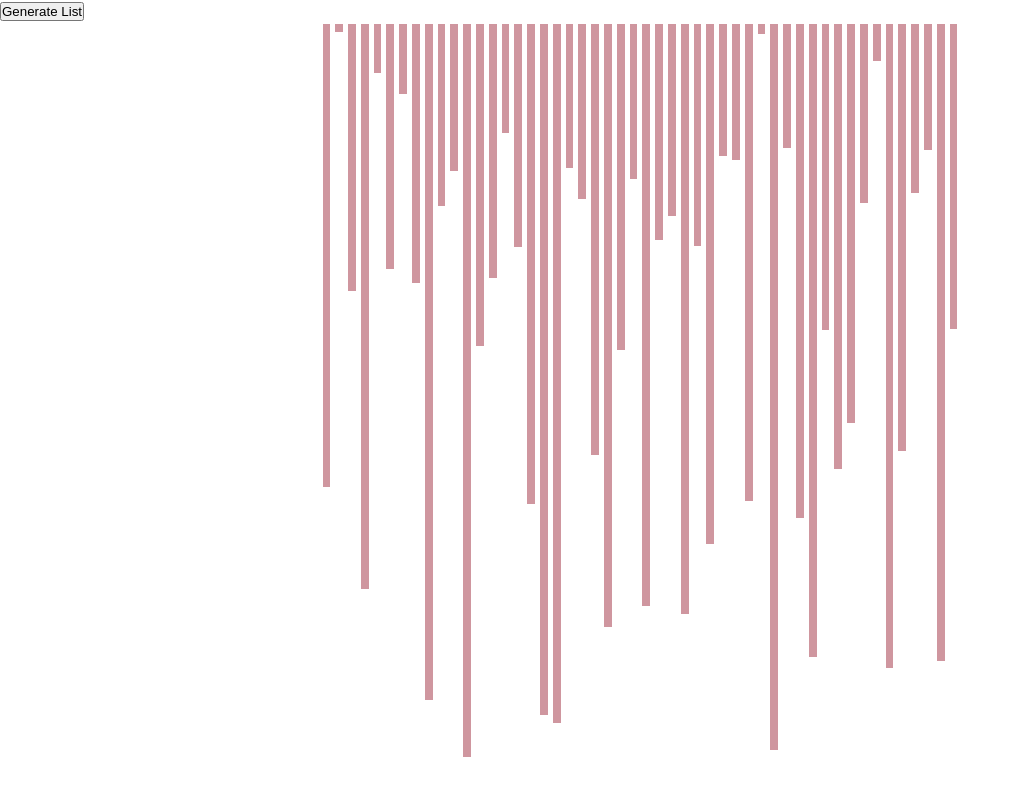
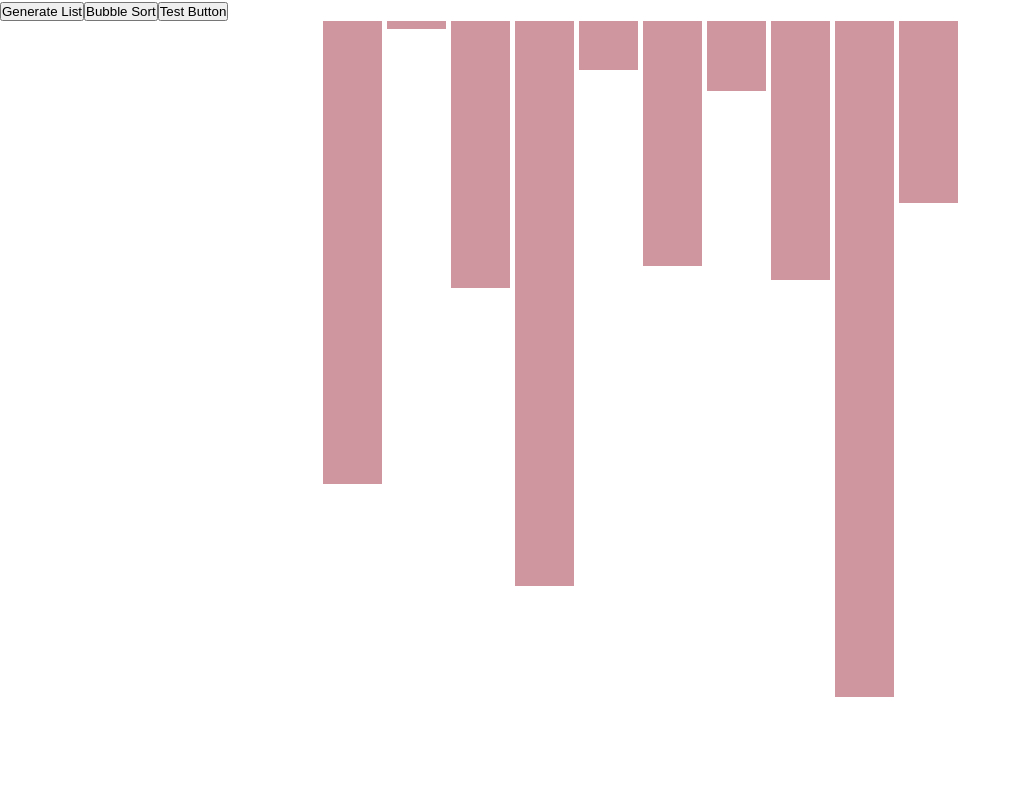
Before and after one commit to eLpupil/sorting-visualizer, a React (Create React App) app: page / in a window 1280 px wide. Both pictures are taken after a click on the button "Generate List". Shown: the top 796 px of the page, without its empty margins (0-1021 px from the left). Built offline with nearby package versions, Linux system fonts and the light colour scheme.

Commit message:
implement bubble sort

```diff
--- a/public/sortingVisualizer.css
+++ b/public/sortingVisualizer.css
@@ -14,9 +14,11 @@
     margin: auto;
 }
 
+/* Add a background pacman image that's clipped to the bars */
+
 .number-bars {
     background-color: rgb(207, 150, 159);
-    margin: 2.5px;
+    margin: 0 2.5px;
     width: 5px;
     flex-grow: 1;
 }
--- /dev/null
+++ b/src/Components/NumberBar.jsx
@@ -0,0 +1,13 @@
+import React from 'react';
+
+function NumberBar(props) {
+    return (
+        <div
+            className='number-bars'
+            style={props.style}
+        >
+        </div>
+    )
+}
+
+export default NumberBar;
--- a/src/Components/SortingVisualizer.jsx
+++ b/src/Components/SortingVisualizer.jsx
@@ -1,18 +1,47 @@
 import React, { useState } from 'react';
+import NumberBar from './NumberBar';
+
 
 function SortingVisualizer() {
-    let [numbers, setList] = useState([])
+    let [numbers, setList] = useState([]);
+
+    let [arraySize, setSize] = useState('10'); // Option for array size
 
     function generateList() {
         numbers = [];
 
-        for (let i = 0; i < 50; i++) {
-            numbers.push(generateNumber(5, 750))
+        for (let i = 0; i < arraySize; i++) {
+            let number = generateNumber(5, 750);
+            numbers.push(
+                <NumberBar
+                    key={i}
+                    value={number}
+                    style={{ height: `${number}px` }}
+                />
+            )
         }
 
         setList(numbers);
     }
 
+
+    function bubbleSort() {
+
+        setList(prevArray => {
+            let currentArray = [...prevArray];
+            for (let i = 0; i < currentArray.length; i++) {
+                for (let j = i + 1; j < currentArray.length; j++) {
+                    if (currentArray[j].props.value < currentArray[i].props.value) {
+                        let temp = currentArray[i];
+                        currentArray[i] = currentArray[j];
+                        currentArray[j] = temp;
+                    }
+                }
+            }
+
+            return currentArray;
+        })
+    }
 
     return (
         <div className='container'>
@@ -20,18 +49,16 @@ function SortingVisualizer() {
                 <button onClick={generateList}>
                     Generate List
                 </button>
+                <button onClick={bubbleSort}>
+                    Bubble Sort
+                </button>
+                <button onClick={testFunction}>
+                    Test Button
+                </button>
             </nav>
 
             <div className='visualizer'>
-                {numbers.map(number => {
-                    return (
-                        <div
-                            className='number-bars'
-                            style={{ height: `${number}px` }}
-                        >
-                        </div>
-                    )
-                })}
+                {numbers}
             </div>
         </div>
     )
@@ -40,6 +67,12 @@ function SortingVisualizer() {
         return (Math.floor(Math.random() * (max - min))) + min;
     }
 
+    function testFunction() {
+        numbers.forEach(number => {
+            console.log(number.key);
+        })
+    }
+
 }
 
 export default SortingVisualizer;
```
Also changed, not shown: src/Components/SortingAlgorithms.js (added, +15 -0 lines).
